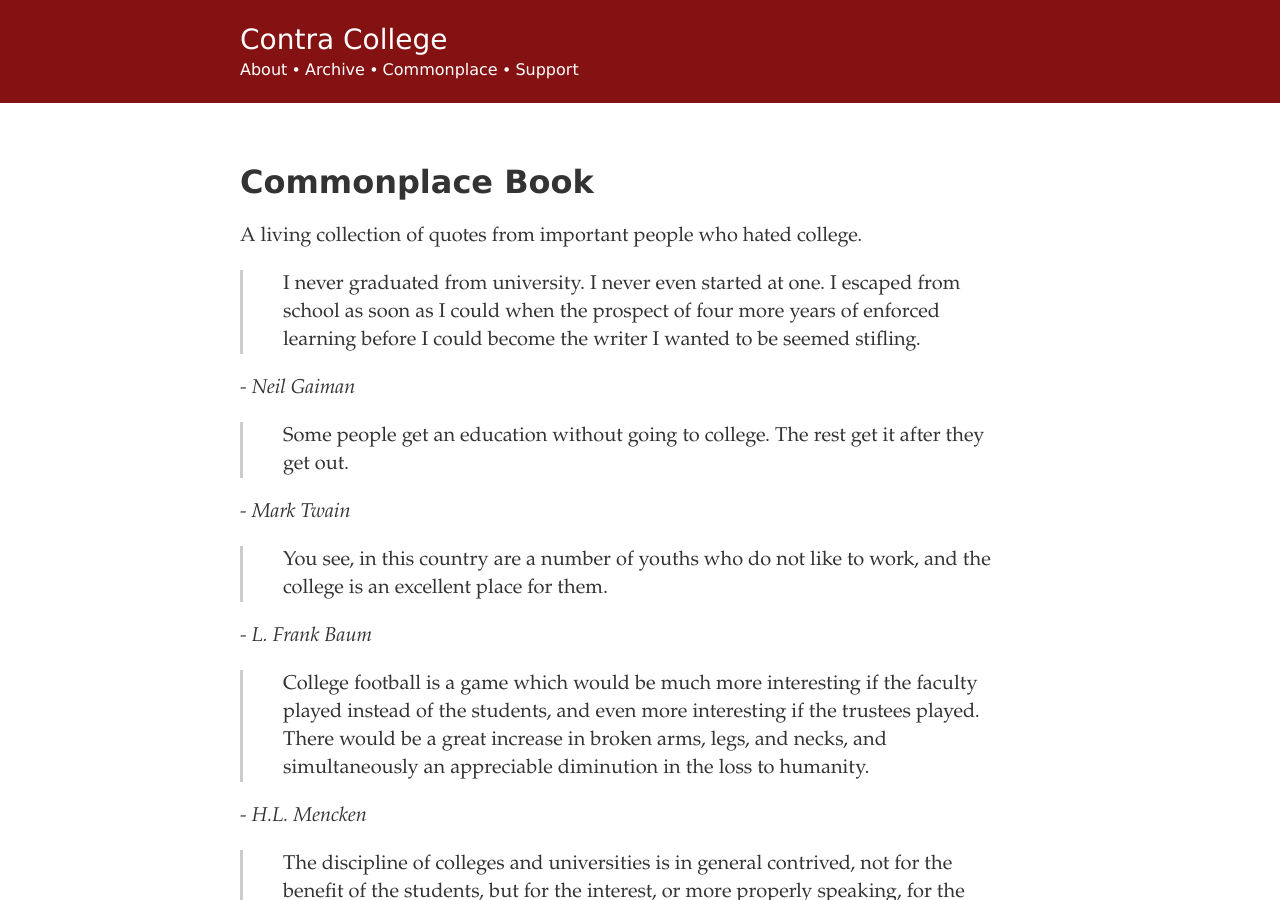
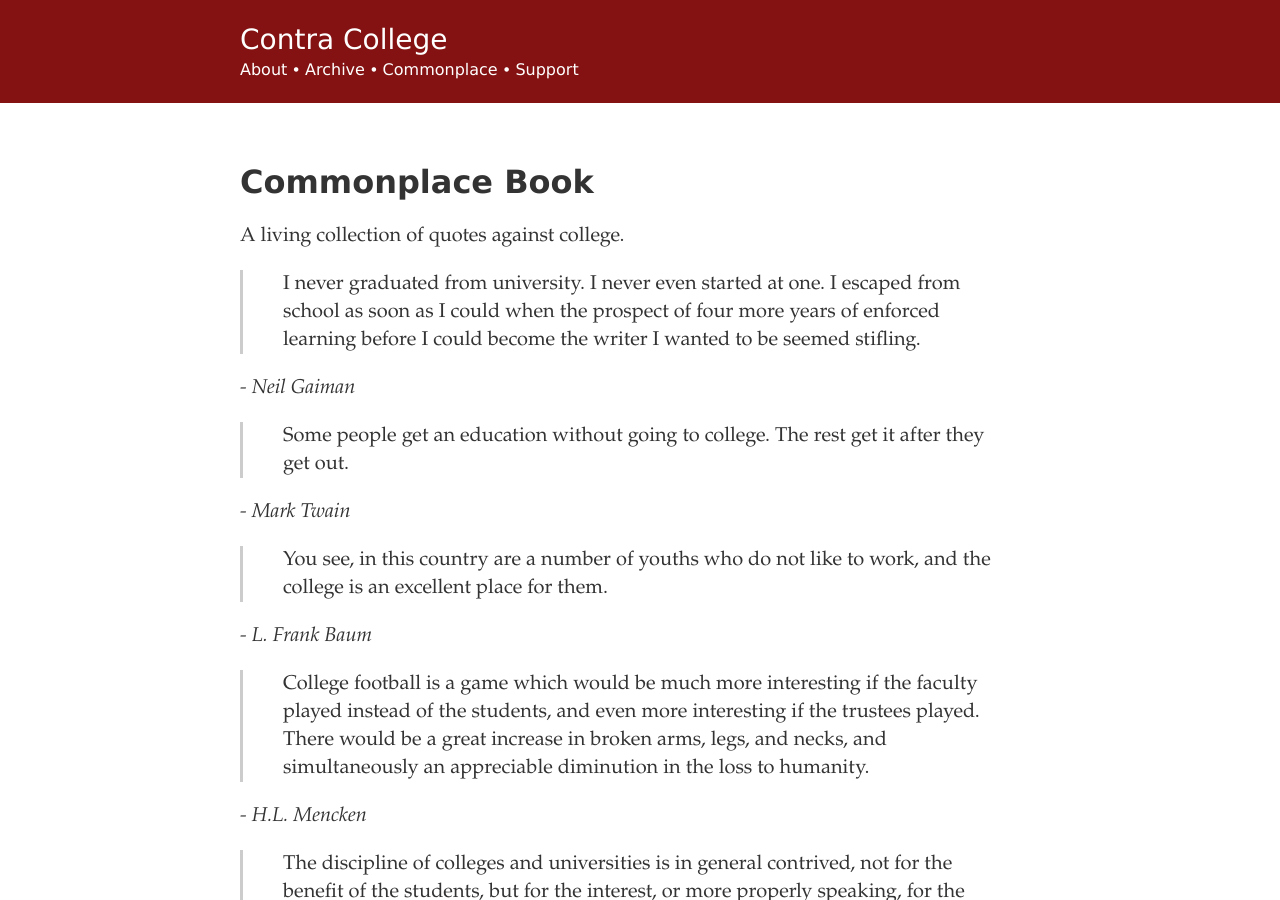
Before and after one commit to derykmakgill/nsi, a Jekyll site: the page built from commonplace.md, in a window 1280 px wide and 900 px high. Built offline with Jekyll 4.4.1, drawn with Linux system fonts in a browser that asks for light colours; our own code applies the rules of GitHub Pages for plain Markdown files.

Commit message:
Update commonplace.md

```diff
--- a/commonplace.md
+++ b/commonplace.md
@@ -4,7 +4,7 @@ layout: default
 
 # Commonplace Book
 
-A living collection of quotes from important people who hated college.
+A living collection of quotes against college.
 
 
 > I never graduated from university. I never even started at one. I escaped from school as soon as I could when the prospect of four more years of enforced learning before I could become the writer I wanted to be seemed stifling.
```
